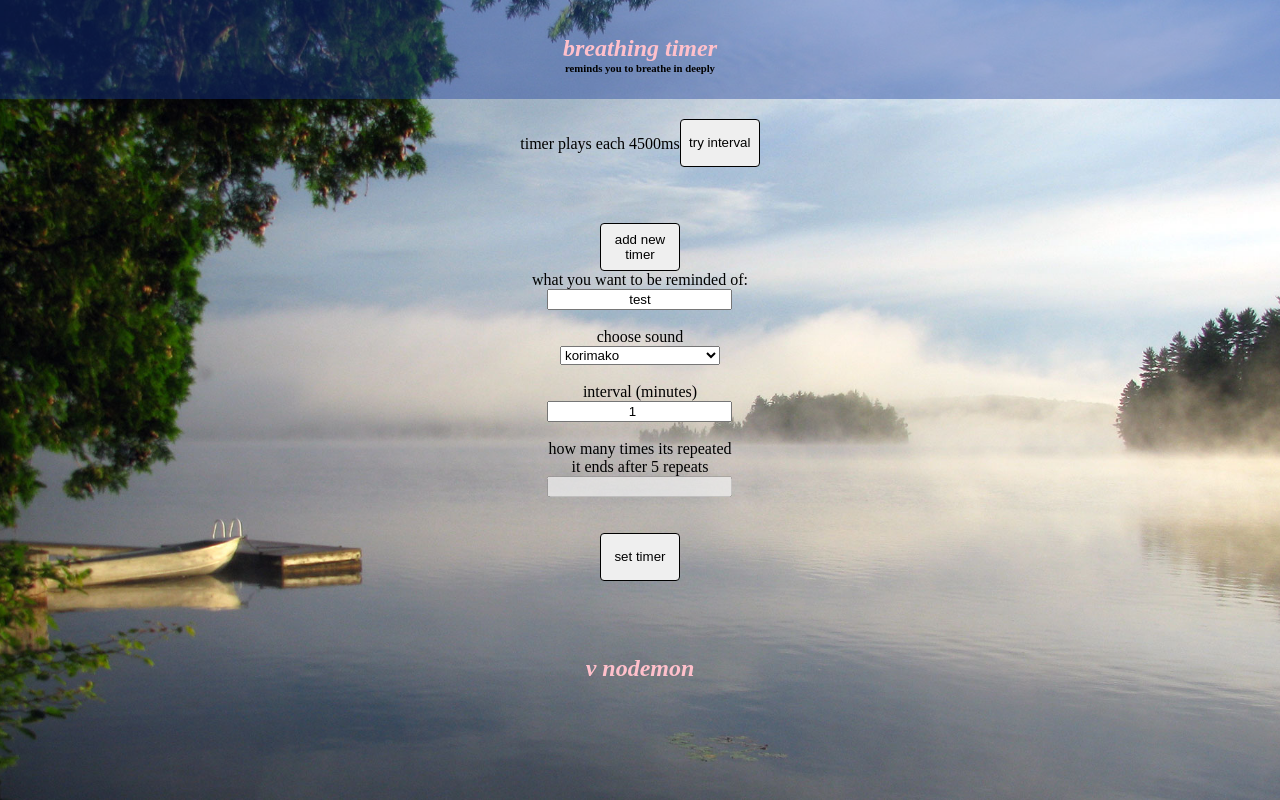
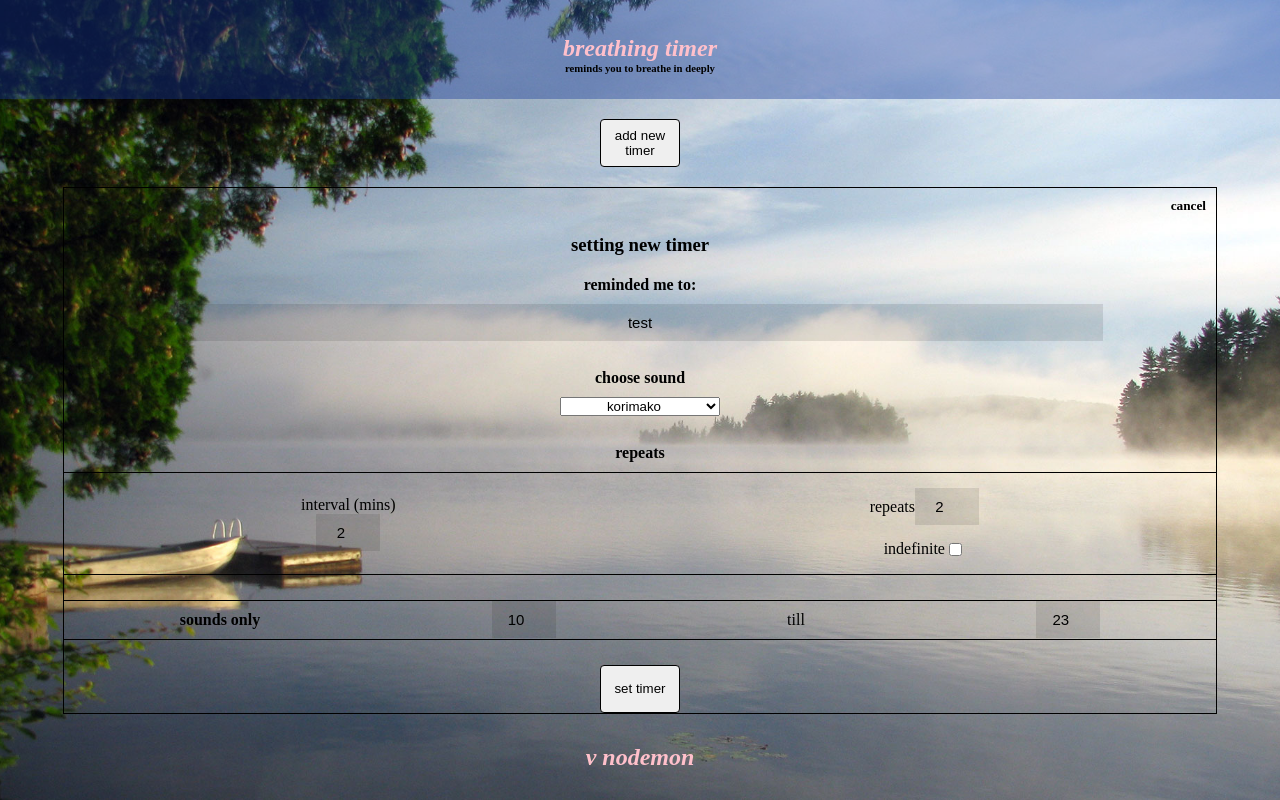
Before and after one commit to okramovic/breathe1, a website: page public/index.html in a window 1280 px wide. Both pictures are taken after a click on the button "add new timer". Drawn offline with Linux system fonts and the light colour scheme.

Commit message:
adding new elements to newTimer menu

```diff
--- a/public/index.html
+++ b/public/index.html
@@ -8,6 +8,7 @@
 
         <link rel="manifest" href="./manifest.json">
         <link rel="stylesheet" href="./styles/style.css">
+        <link rel="stylesheet" href="./styles/classes.css">
         <script type="text/javascript" src="./scripts/app.js"></script>
 
   </head>
@@ -19,28 +20,17 @@
     </div>
 
 
+    <!--div style="display:flex"><p>timer plays each 4500ms</p><button id="interval">try interval</button></div-->
 
-    <!--button id="once">play sound 1x</button>
-      <br><br>
 
-      <p>timer will play sound after 15 sec</p>
-      <button id="timer">set timer</button-->
+    <button id="timerAdd">add new timer</button>
 
-    <div style="display:flex"><p>timer plays each 4500ms</p>
-        <button id="interval">try interval</button>
-    </div>
-
-    <br/><br/><br/>
-    <button id="timerAdd">add new timer</button>
+    <div id="newTimerSettings"></div>
 
     <div id="userTimers">
     </div>
 
-    <!--audio id="falcon">
-      <!source src="https://cdn.glitch.com/b766c17a-7343-4964-a8e5-8496ed10e4bb%2FFalcon-Mark_Mattingly-169493032.mp3?1511355378662">
-      <source src="https://cdn.glitch.com/b766c17a-7343-4964-a8e5-8496ed10e4bb%2FFalcon-Mark_Mattingly-169493032.mp3"-->
-      <!--source src="./resources/falcon.mp3">
-      </audio-->
+
     <!-- comes from https://www.soundsnap.com/woodblock_bpm_100_5_shriek_2011 -->
     <audio id="woodblock_100_5">
         <source src="./resources/soundsnap_woodblock_BPM_100_5_SHRIEK_2011.mp3">
@@ -65,9 +55,7 @@
     <audio id="woodblock intermezzo"><source src="./resources/soundsnap_woodblock_WOODBLUCK_BPM_120_3_MYEDIT.mp3">woodblock intermezzo</audio>
 
 
-    <br/>
-    <br/>
-    <br/>
+
     <!--img style="" src="./resources/boy.jpg" alt="boy scared seeing pc"-->
     <h2>v nodemon</h2>
     <div id="cons"></div>
--- a/public/scripts/app.js
+++ b/public/scripts/app.js
@@ -34,16 +34,16 @@ document.addEventListener('DOMContentLoaded',function(ev){
 
       timerAdd.addEventListener('click', function(){
 
-                let userTimers = document.getElementById('userTimers')
+                let timerSettings = document.getElementById('newTimerSettings')
                 var Sound = null
 
-                let node = document.createElement('div')
-                    node.id = "newTimerSettings"
-                    node.style= "background-color: rgba(24, 58, 153, 0.2);"
-                createTimerMenu.call(node,'maminka')
+                let node = document.getElementById('newTimerSettings')
 
-                userTimers.appendChild(node)
+                createTimerMenu.call(node,'test string')
 
+                //timerSettings.innerHTML = node
+
+                // preview sound
                 document.getElementById('soundSelection').addEventListener('change',(ev)=>{
                             console.log(ev)
 
@@ -124,11 +124,9 @@ document.addEventListener('DOMContentLoaded',function(ev){
                             // create interval
                                 window.timers[timerName] = {}
                                 window.timers[timerName].name = timerName
-                                //setInterval(function(){},)
                                 window.timers[timerName].interval = interval
                                 window.timers[timerName].repeats = repeats
                                 window.timers[timerName].remains = repeats
-                                //window.timers[timerName].sound = Sound
                                 window.timers[timerName].endDate = getEndDate()
                                 window.timers[timerName].timer = myTimer.apply(window.timers[timerName], [myArgs])
 
@@ -246,14 +244,20 @@ function createTimerMenu(node){
         //console.log(node)
 
         console.log(this)
-        this.setAttribute('style', 'display: flex; flex-direction: column; align-items: center')
+        this.setAttribute('style', 'display: flex;') //flex-direction: column; align-items: center')
 
         this.innerHTML =
-                    '<label>what you want to be reminded of:</label>' +
+                    '<h5 class="cancel" id="cancelAddTimer">cancel</h5>' +
+                    //'<div>' +
+                    //'</div>' +
+
+                    '<h3>setting new timer</h3>' +
+
+                    '<h4>reminded me to:</h4>' +
                     '<input id="newTimerText" type="text" value="test" placeholder="sit with my back straight">' +
                     '<br/>' +
 
-                    '<label>choose sound</label>'+
+                    '<h4>choose sound</h4>'+
                     '<select id="soundSelection">'+
                         '<option value="mynoise_korimako_new_zealand_1.mp3" ' +
                                 '>korimako</option>' +
@@ -292,19 +296,61 @@ function createTimerMenu(node){
                         '<option value="soundsnap_woodblock_WOODBLUCK_BPM_120_3_MYEDIT.mp3" '+
                                 '>woodblock intermezzo</option>' +
                     '</select>' +
-
-                    '<br/>' +
-                    '<label >interval (minutes)</label >' +
-                    '<input id="newTimerInterval" type="number" value="1">' +
                     '<br/>' +
 
-                    '<label>how many times its repeated</label>' +
-                    '<label>it ends after 5 repeats</label>' +
-                    '<input id="newTimerRepeats" type="number" disabled>' +
-                    '<br/>' + '<br/>' +
+                    '<h4>repeats</h4>'+
+                    '<div class="full horiz around botMar25" style="border: 1px solid">' +
+
+                        '<div class="vert" style="padding: 15px 0px">' +
+                            '<label >interval (mins)</label >' +
+                            '<input id="newTimerInterval" type="number" min="1" value="2">' +
+                        '</div>' +
+
+                        '<div class="vert" style="padding: 15px 0px">' +
+                            '<div id="repeatsNumber">' +
+                                '<label id="repeatLabel">repeats</label >' +
+                                '<input id="newTimerRepeats" type="number" min="1" value="2">' +
+                            '</div>' +
+
+                            '<div class="horiz topMar15">' +
+                                '<label >indefinite</label >' +
+                                '<input id="indefiniteRepeat" type="checkbox">' +
+                            '</div>' +
+                        '</div>' +
+                    '</div>' +
+
+
+                    '<div class="full horiz around botMar25" style="border: 1px solid">' +
+                        '<h4>sounds only</h4>'+
+                        '<input id="loudMin" type="number" min="0" max="23" value="10">' +
+                        '<span>till</span>' +
+                        '<input id="loudMax" type="number" min="0" max="23" value="23">' +
+                    '</div>' +
+
                     '<button id="confirmNewTimer">set timer</button>'
 
         ;
+        // cancelling new timer
+        document.getElementById('cancelAddTimer').addEventListener('click',(ev)=>{
+                document.getElementById('newTimerSettings').innerHTML = ''
+                document.getElementById('newTimerSettings').style.display = 'none'
+        })
+        // inifinite repeat chanage
+        document.getElementById('indefiniteRepeat').addEventListener('change',(ev)=>{
+                        console.log("checked?",ev.srcElement.checked)
+                        let active = ev.srcElement.checked
+                        if (active){
+                                document.getElementById('newTimerRepeats').disabled = true;
+                                //document.getElementById('repeatsNumber').style.textDecoration = 'line-through'
+                                document.getElementById('repeatLabel').style.color = 'gray'
+
+
+                        } else {
+                                document.getElementById('newTimerRepeats').disabled = false;
+                                //document.getElementById('repeatsNumber').style.textDecoration = 'none'
+                                document.getElementById('repeatLabel').style.color = 'black'
+                        }
+        })
 
         /*document.getElementById('soundSelection').addEventListener('change',()=>{
                     let demo = document.querySelectorAll('audio').children
--- /dev/null
+++ b/public/styles/classes.css
@@ -0,0 +1,30 @@
+.cancel{
+  align-self: flex-end;
+}
+.full{
+  width: 100%;
+}
+
+
+.horiz{
+  display: flex;
+  align-items: center;
+  justify-content: center;
+}
+.vert{
+  display: flex;
+  flex-direction: column;
+  align-items: center;
+  /*justify-content: flex-start;*/
+}
+
+
+.around{
+  justify-content: space-around;
+}
+.topMar15{
+  margin-top: 15px;
+}
+.botMar25{
+  margin-bottom: 25px;
+}
--- a/public/styles/style.css
+++ b/public/styles/style.css
@@ -1,5 +1,5 @@
 body{
-  height: 100vh;
+  min-height: 100vh;
 
   padding: 0px;
   margin: 0px;
@@ -24,6 +24,18 @@ h2 {
 
   margin-bottom: 0px;
 }
+h3{
+  margin: 10px 0px;
+  padding: 0px;
+}
+h4{
+  margin: 10px 0px;
+  padding: 0px;
+}
+h5{
+  margin: 0px;
+  padding: 10px;
+}
 h6{
   margin-top: 0px;
 }
@@ -38,10 +50,41 @@ button{
   background-color: none;
 }
 input[type="text"], input[type="number"]{
+    height: 35px;
+
+    font-size: 15px;
     text-align: center;
+
+    border: none;
+    background-color: rgba(0,0,0,.1);
+
 }
 
 input[type="text"]:disabled, input[type="number"]:disabled{
-    color: rgb(190, 190, 190);
+    /*color: rgb(190, 190, 190);*/
+    text-decoration: line-through;
 
 }
+input[type="text"]{
+  width: 80%;
+
+}
+input[type="number"]{
+  width: 60px;
+
+}
+select{
+  text-align: center;
+  text-align-last: center;
+}
+
+#newTimerSettings{
+  margin: 20px 0px 10px;
+  width: 90%;
+  border: 1px solid black;
+
+  display: none;
+  flex-direction: column;
+  align-items: center;
+  justify-content: flex-start;
+}
--- a/public/sw.js
+++ b/public/sw.js
@@ -4,6 +4,7 @@ shellFiles = [
   //"/",
   "/index.html",
   "/styles/style.css",
+  "/styles/classes.css",
   "/styles/lake1.jpg",
   "/scripts/app.js",
   "/scripts/webworker.js",
```
Lines whose indentation alone changed are shown as unchanged.
